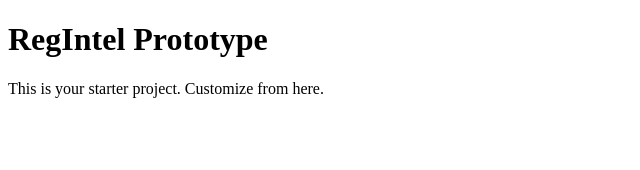
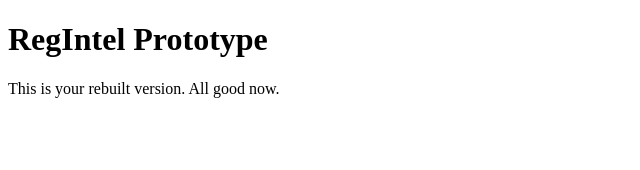
Before and after one commit to GirishN1/regintel-next, a Next.js app: page / in a window 1280 px wide. Shown: the top 170 px of the page, without its empty margins (0-640 px from the left). Built offline with nearby package versions, Linux system fonts and the light colour scheme.

Commit message:
Update page.tsx

```diff
--- a/app/page.tsx
+++ b/app/page.tsx
@@ -4,7 +4,7 @@ export default function HomePage() {
   return (
     <main className="p-6">
       <h1 className="text-2xl font-bold">RegIntel Prototype</h1>
-      <p className="mt-4 text-gray-600">This is your starter project. Customize from here.</p>
+      <p className="mt-4 text-gray-600">This is your rebuilt version. All good now.</p>
     </main>
   );
 }
```
